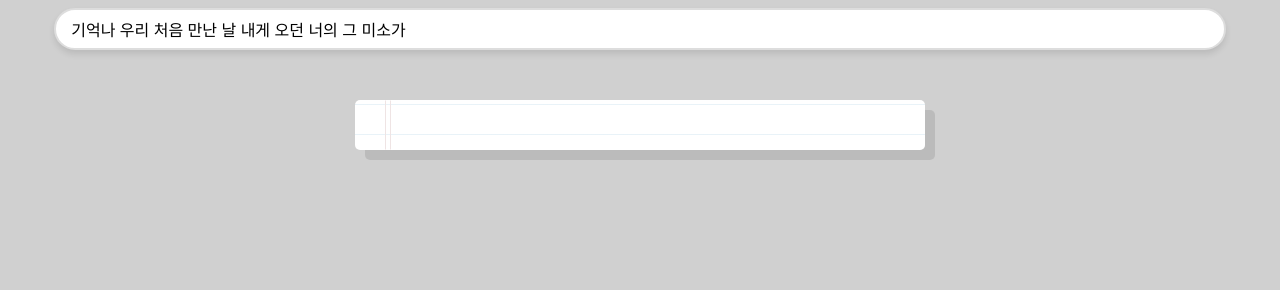
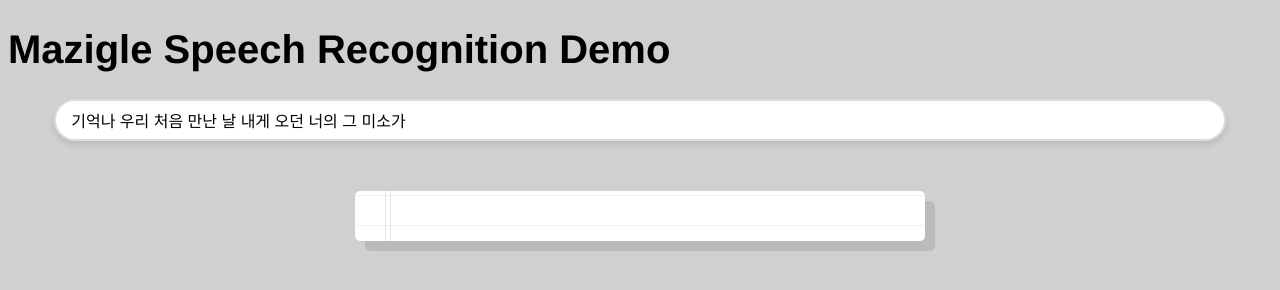
Before and after one commit to mazigle/recognize-speech, a plain HTML site: page docs/index.html in a window 1280 px wide. Drawn offline with Linux system fonts and the light colour scheme.

Commit message:
chore: title and header

```diff
--- a/docs/index.html
+++ b/docs/index.html
@@ -3,10 +3,11 @@
 
 <head>
   <meta charset="UTF-8">
-  <title>Mazigle Speech Recognizer</title>
+  <title>Mazigle Speech Recognition Demo</title>
 </head>
 
 <body>
+  <h1> Mazigle Speech Recognition Demo </h1>
   <div class="input-container">
     <input type="text" id="target" class="styled-input" placeholder="따라읽기 텍스트 입력" value="기억나 우리 처음 만난 날 내게 오던 너의 그 미소가">
     <!-- <button class="styled-button">Submit</button> -->
```
